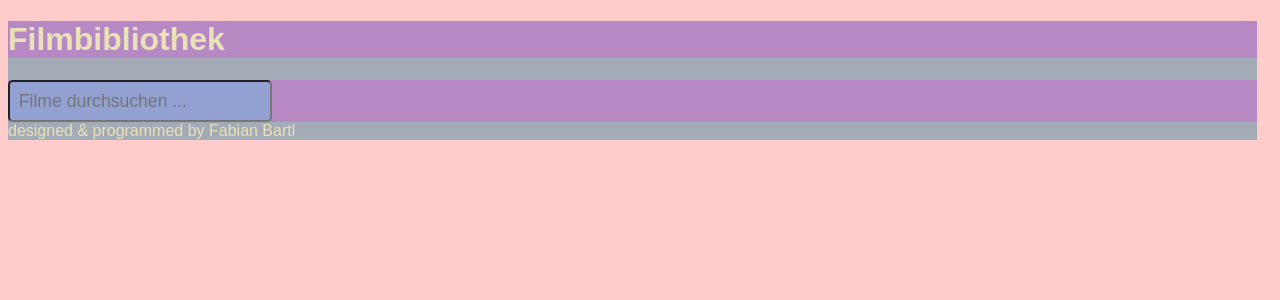
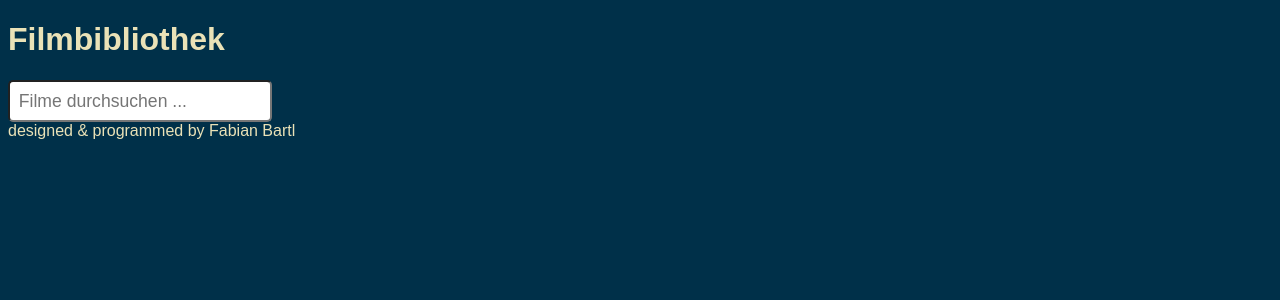
Before and after one commit to FabianBartl/Filmbibliothek, a Flask app: template templates/index.html in a window 1280 px wide. Shown: the top 300 px of the page. Run offline with Flask 2, Linux system fonts and the light colour scheme; the template is opened without the code that fills it, so the values that code supplies are empty; parts of the project's set-up code (start-up, migrations or seed data) failed here and were passed over.

Commit message:
no debug

```diff
--- a/static/style.css
+++ b/static/style.css
@@ -128,15 +128,15 @@ main.overview {
 * {
 	/* color: #0f0 !important; */
 	/* outline: 1px #f00 solid !important; */
-	background: #000 !important;
-	background-color: rgba(255, 0, 0, 0.2) !important;
+	/* background: #000 !important;
+	background-color: rgba(255, 0, 0, 0.2) !important; */
 }
 
-* *               { background-color: rgba(  0, 255,   0, 0.2) !important; }
+/* * *               { background-color: rgba(  0, 255,   0, 0.2) !important; }
 * * *             { background-color: rgba(  0,   0, 255, 0.2) !important; }
 * * * *           { background-color: rgba(255,   0, 255, 0.2) !important; }
 * * * * *         { background-color: rgba(  0, 255, 255, 0.2) !important; }
 * * * * * *       { background-color: rgba(255, 255,   0, 0.2) !important; }
 * * * * * * *     { background-color: rgba(255,   0,   0, 0.2) !important; }
 * * * * * * * *   { background-color: rgba(  0, 255,   0, 0.2) !important; }
-* * * * * * * * * { background-color: rgba(  0,   0, 255, 0.2) !important; }
+* * * * * * * * * { background-color: rgba(  0,   0, 255, 0.2) !important; } */
```
